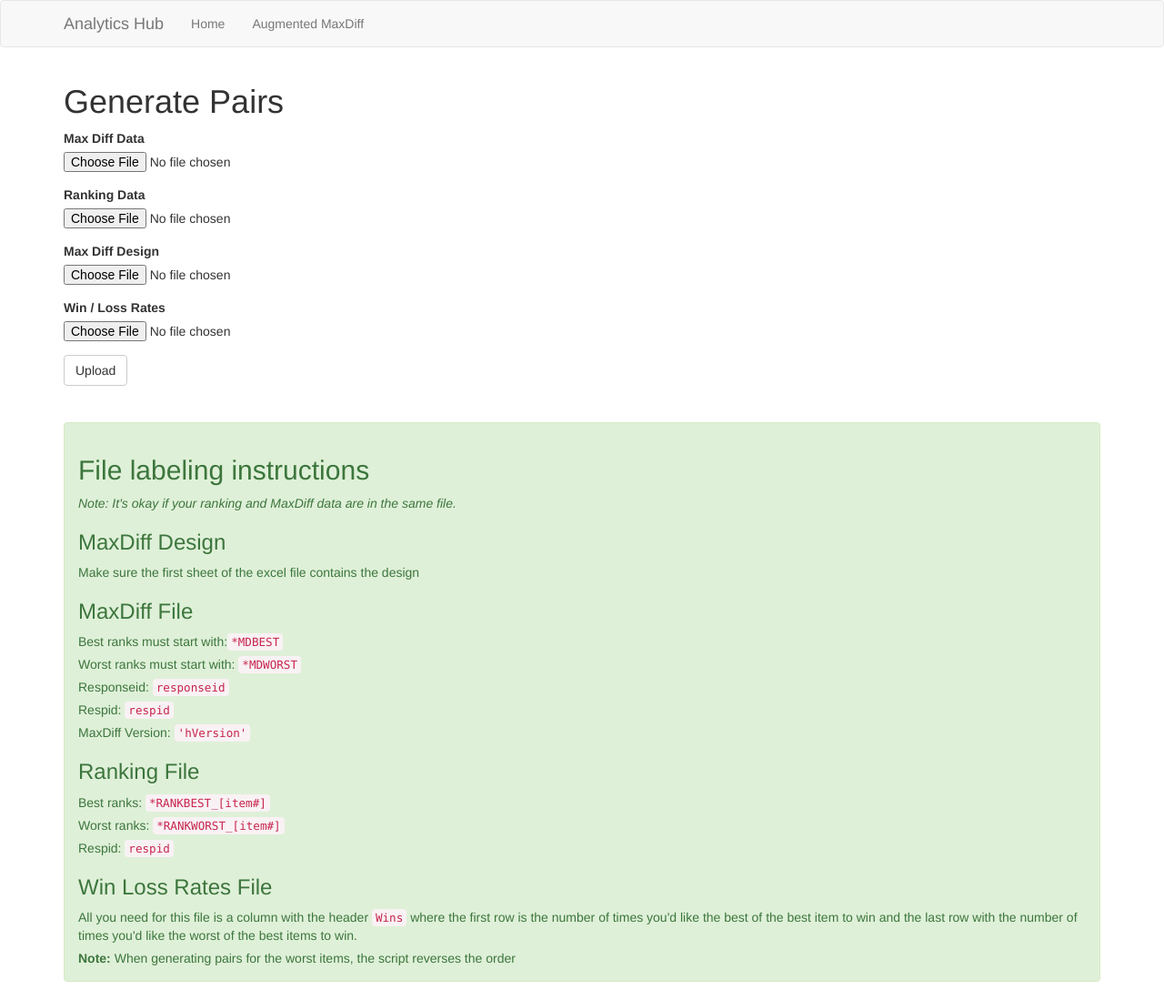
After one commit to ScottGuthart/analytics, a Flask app: page /augmd/ in a window 1280 px wide. The commit adds this page. Shown: the whole page at 91% size. Run offline with Flask 2, Linux system fonts and the light colour scheme; some libraries are stand-ins or nearby versions.

Commit message:
setup analytics hub with augmented maxdiff sub-app

```diff
--- a/app/__init__.py
+++ b/app/__init__.py
@@ -18,6 +18,9 @@ def create_app(config_class=Config):
 
     from app.errors import bp as errors_bp
     app.register_blueprint(errors_bp)
+
+    from app.augmd import bp as augmd_bp
+    app.register_blueprint(augmd_bp, url_prefix='/augmd')
 
     if not app.debug and not app.testing:
         if app.config['MAIL_SERVER']:
--- /dev/null
+++ b/app/augmd/__init__.py
@@ -0,0 +1,5 @@
+from flask import Blueprint
+
+bp = Blueprint('augmd', __name__)
+
+from app.augmd import routes
--- /dev/null
+++ b/app/augmd/forms.py
@@ -0,0 +1,10 @@
+from flask_wtf import FlaskForm
+from flask_wtf.file import FileField, FileRequired, DataRequired, FileAllowed
+from wtforms import SubmitField
+
+class FileForm(FlaskForm):
+    max_diff_data = FileField('Max Diff Data', validators=[FileRequired(), FileAllowed(['xlsx'])])
+    ranking_data = FileField('Ranking Data', validators=[FileRequired(), FileAllowed(['xlsx'])])
+    design = FileField('Max Diff Design', validators=[FileRequired(), FileAllowed(['xlsx'])])
+    win_loss_rates = FileField('Win / Loss Rates', validators=[FileRequired(), FileAllowed(['xlsx'])])
+    submit = SubmitField('Upload', validators=[])
--- /dev/null
+++ b/app/augmd/routes.py
@@ -0,0 +1,187 @@
+# todo: write method to save form files
+from app.augmd import bp
+from app.augmd.forms import FileForm
+from werkzeug.utils import secure_filename
+import os
+from flask import render_template, send_file, flash, current_app
+import pandas as pd
+import numpy as np
+from tempfile import mkstemp
+from zipfile import ZipFile
+
+
+@bp.route('/', methods=['GET','POST'])
+@bp.route('/index', methods=['GET','POST'])
+def index():
+    form = FileForm()
+    if form.validate_on_submit():
+        md = pd.read_excel(save_excel(form.max_diff_data.data, 'md'))
+        rank = pd.read_excel(save_excel(form.ranking_data.data, 'rank'))
+        design = pd.read_excel(save_excel(form.design.data, 'design'))
+        wl_rates = list(pd.read_excel(save_excel(form.win_loss_rates.data, 'wl_rates'))['Wins'].values)
+        wl_rates = [int(r) for r in wl_rates if not np.isnan(r)]
+
+        data = prep(md, rank)
+        streamlined, key, middle = pairs(data, design, wl_rates)
+
+        zip_fn = os.path.join(current_app.instance_path, 'files', f'output.zip')
+        prep_fn = os.path.join(current_app.instance_path, 'files', f'prep.csv')
+        streamlined_fn = os.path.join(current_app.instance_path, 'files', f'streamlined.csv')
+        key_fn = os.path.join(current_app.instance_path, 'files', f'key.csv')
+        middle_fn = os.path.join(current_app.instance_path, 'files', f'middle.csv')
+
+        data.to_csv(prep_fn,index=False)
+        streamlined.to_csv(streamlined_fn,index=False)
+        key.to_csv(key_fn)
+        middle.to_csv(middle_fn)
+
+        with ZipFile(zip_fn,'w') as zip:
+            for file in [prep_fn, streamlined_fn, key_fn, middle_fn]:
+                zip.write(file, os.path.basename(file))
+
+        #return send_file(output_filename, mimetype='text/csv',as_attachment=True)
+        return send_file(zip_fn, mimetype='application/zip',as_attachment=True)
+
+    return render_template('augmd/index.html', title="Augmented MaxDiff", form=form)
+
+
+def save_excel(data, name):
+    filename = os.path.join(current_app.instance_path, 'files', f'{name}.xlsx')
+    data.save(filename)
+    return filename
+
+def prep(md, rank):
+    # md file
+    w_cols =  [col for col in md if col.startswith("*MDWORST")] ## Include support for custom prefix or set format
+    b_cols =  [col for col in md if col.startswith("*MDBEST")]
+
+    ordered_bw = []
+    for i in range(0, len(b_cols)):
+        ordered_bw.append(b_cols[i])
+        ordered_bw.append(w_cols[i])
+
+    md_cols = ['responseid', 'respid', 'hVersion'] + ordered_bw
+
+    final_md = md[md_cols].copy()
+    md_col_names = ['responseid','respid','maxdiffversion']
+    for i in range(1, len(b_cols)+1):
+        md_col_names.append(f'B{i}')
+        md_col_names.append(f'W{i}')
+    final_md.columns = md_col_names
+
+    # rank file
+
+    #r_cols = [col for col in rank if col.startswith('*RANK')]
+    b_ranks = [col for col in rank if col.startswith('*RANKBEST')]
+    w_ranks = [col for col in rank if col.startswith('*RANKWORST')]
+
+    rank_data = {}
+    for i in range(0, len(rank)):
+        best_ranks = rank[b_ranks].loc[i][(~rank[b_ranks].loc[i].isna())].sort_values()
+        best_list = [int(item.split('_')[1]) for item in best_ranks.index]
+
+        worst_ranks = rank[w_ranks].loc[i][(~rank[w_ranks].loc[i].isna())].sort_values()
+        worst_list = [int(item.split('_')[1]) for item in worst_ranks.index]
+
+        rank_data[ rank.loc[i]['respid'] ] = best_list + worst_list
+
+    rank_col_names = []
+    rank_col_names += [f'Best{i}' for i in range(1, len(best_list)+1)]
+    rank_col_names += [f'Worst{i}' for i in range(1, len(worst_list)+1)]
+
+    final_ranks = pd.DataFrame.from_dict(rank_data, orient='index', columns=rank_col_names)
+    final_ranks.reset_index(inplace = True)
+    final_ranks.columns = ['respid'] + list(final_ranks.columns[1:])
+
+    final_ranks.head(1)
+
+    ## Merge MD and Rank files
+    final_prepped = final_md.merge(final_ranks,on='respid',how='outer')
+    final_prepped.set_index('responseid', inplace = True)
+
+    return final_prepped
+
+def pairs(data, design, wl_rates):
+    md_tasks = max([int(col[1:]) for col in data.columns if col.startswith('B') and len(col)< 4])
+    ranked_items = max([int(col[4:]) for col in data.columns if col.startswith('Best')])
+    rank_cols = data.columns[-ranked_items*2:]
+    md_cols = [col for col in data.columns if len(col) < 5]
+
+    streamlined_data = []
+    streamlined_cols = ['CaseID', 'Set', 'Position', 'Items', 'Response']
+    key_data = []
+    key_cols = ['respid', 'Choice Set', 'Item A', 'Item B']
+    middle_data = []
+    middle_cols = ['respid', 'Version', 'Task', 'Middle A', 'Middle B']
+
+    for i in data.index: # for each respondent
+        rank_data = data.loc[i][rank_cols]
+        best_ranks = rank_data[:ranked_items]
+        worst_ranks = rank_data[ranked_items:]
+
+        # create pairs from ranks (one down)
+    #     best_pairs = [[best_ranks[i], best_ranks[i+1]] for i in range(0, ranked_items-1)]
+    #     worst_pairs = [[worst_ranks[i], worst_ranks[i+1]] for i in range(0, ranked_items-1)]
+
+        # create pairs from ranks (differential)
+        best_pairs = []
+        worst_pairs = []
+
+        # keep track of items
+        best_labels = []
+        worst_labels = []
+
+        for r, best in enumerate(best_ranks): # r = rank of current item
+            for w in range(0, wl_rates[r]): # wl_rates[r] = number of wins for current item
+                best_pairs.append([best, best_ranks[r+1+w]])
+                best_labels.append([f'Best{r+1}', f'Best{r+1+w+1}'])
+
+        for r, worst in enumerate(worst_ranks): # r = rank of current item
+            for l in range(0, wl_rates[-1-r]): # wl_rates[-1-r] = number of wins for current item (goes backwards through list)
+                worst_pairs.append([worst_ranks[r-1-l], worst])
+                worst_labels.append([f'Worst{r+1}', f'Worst{r-1-l+1}'])
+
+
+        md_data = data.loc[i][md_cols]
+        version = int( data.loc[i]['maxdiffversion'] )
+        respid = int( data.loc[i]['respid'] )
+
+        md_pairs_BvM = []
+        md_pairs_MvW = []
+        BvM_labels = []
+        MvW_labels = []
+
+        # create pairs from MD data
+        for task in range(1, md_tasks+1):
+            items = design[(design['Version'] == version) & (design['Set'] == task)].values[0][2:] # removes version and task cols, selecting only items
+            items = items[~np.isnan(items)] # removes blank items
+
+            best = md_data[(task-1)*2] # finds appropriate best data index from current task...
+            worst = md_data[(task-1)*2+1] #... if current task = 2, best = 2, worst = 3  check out the structure of md_data to understand (B1, W1, B2, W2)
+
+            middles = [item for item in items if item not in [best, worst]] # a list of all items in the design that aren't best or worst
+            middle_data += [ [respid, version, task] + middles ]
+#             md_pairs_BvM.append([best, worst])
+#             BvM_labels.append([f'B{task}', f'W{task}'])
+            for m, middle in enumerate(middles):
+                md_pairs_BvM.append([best, middle])
+                md_pairs_MvW.append([middle, worst])
+                BvM_labels.append([f'B{task}', f'M{task}{chr(ord("A")+m)}'])
+                MvW_labels.append([f'M{task}{chr(ord("A")+m)}', f'W{task}'])
+
+        all_pairs = best_pairs + md_pairs_BvM + md_pairs_MvW + worst_pairs
+        all_labels = best_labels + BvM_labels + MvW_labels + worst_labels
+
+        key_data += [ [i, l+1, all_labels[l][0], all_labels[l][1]] for l in range(0, len(all_labels)) ]
+
+        for s, pair in enumerate(all_pairs):
+            streamlined_data.append([respid, s+1, 1, pair[0], 1])
+            streamlined_data.append([respid, s+1, 2, pair[1], -1])
+
+    streamlined_df = pd.DataFrame(streamlined_data, columns = streamlined_cols)
+    key_df = pd.DataFrame(key_data, index=range(1, len(key_data)+1), columns=key_cols)
+    key_df.set_index('respid', inplace=True)
+    middle_df = pd.DataFrame(middle_data, columns=middle_cols)
+    middle_df.set_index('respid', inplace=True)
+
+    return streamlined_df, key_df, middle_df
--- /dev/null
+++ b/app/templates/augmd/index.html
@@ -0,0 +1,31 @@
+{% extends 'base.html' %}
+{% import 'bootstrap/wtf.html' as wtf %}
+
+{% block app_content %}
+    <h1>Generate Pairs</h1>
+    <div class="row">
+        <div class="col-md-4">
+            {{ wtf.quick_form(form) }}
+        </div>
+    </div>
+    <br><br>
+    <div class="alert alert-success">
+        <h2 id="file-labeling-instructions">File labeling instructions</h2>
+        <p><i>Note: It's okay if your ranking and MaxDiff data are in the same file.</i></p>
+        <h3 id="maxdiff-design">MaxDiff Design</h2>
+        <p>Make sure the first sheet of the excel file contains the design</p>
+        <h3 id="maxdiff-file">MaxDiff File</h3>
+        <p>Best ranks must start with:<code>*MDBEST</code></p>
+        <p>Worst ranks must start with: <code>*MDWORST</code></p>
+        <p>Responseid: <code>responseid</code></p>
+        <p>Respid: <code>respid</code></p>
+        <p>MaxDiff Version: <code>&#39;hVersion&#39;</code></p>
+        <h3 id="ranking-file">Ranking File</h3>
+        <p>Best ranks: <code>*RANKBEST_[item#]</code></p>
+        <p>Worst ranks: <code>*RANKWORST_[item#]</code></p>
+        <p>Respid: <code>respid</code></p>
+        <h3 id="win-loss-rates-file">Win Loss Rates File</h3>
+        <p>All you need for this file is a column with the header <code>Wins</code> where the first row is the number of times you&#39;d like the best of the best item to win and the last row with the number of times you&#39;d like the worst of the best items to win.</p>
+        <p><strong>Note:</strong> When generating pairs for the worst items, the script reverses the order </p>
+    </div>
+{% endblock %}
--- a/app/templates/base.html
+++ b/app/templates/base.html
@@ -1,7 +1,7 @@
 {% extends 'bootstrap/base.html' %}
 
 {% block title %}
-    {% if title %}{{ title }} - Flask App{% else %} Welcome to Flaskapp{% endif %}
+    {% if title %}{{ title }} - Analytics Hub{% else %} Welcome to the Analytics Hub{% endif %}
 {% endblock %}
 
 {% block navbar %}
@@ -14,11 +14,14 @@
                     <span class="icon-bar"></span>
                     <span class="icon-bar"></span>
                 </button>
-                <a class="navbar-brand" href="{{ url_for('main.index') }}">Flaskapp</a>
+                <a class="navbar-brand" href="{{ url_for('main.index') }}">Analytics Hub</a>
             </div>
             <div class="collapse navbar-collapse" id="bs-example-navbar-collapse-1">
                 <ul class="nav navbar-nav">
                     <li><a href="{{ url_for('main.index') }}">Home</a></li>
+                </ul>
+                <ul class="nav navbar-nav">
+                    <li><a href="{{ url_for('augmd.index') }}">Augmented MaxDiff</a></li>
                 </ul>
             </div>
         </div>
--- a/app/templates/index.html
+++ b/app/templates/index.html
@@ -2,5 +2,5 @@
 {% import 'bootstrap/wtf.html' as wtf %}
 
 {% block app_content %}
-<h1> Hello World!</h1>
+<h1> Welcome to the Hub</h1>
 {% endblock %}
```
Also changed, not shown: app/main/routes.py (line endings or trailing spaces), 2 other files.
